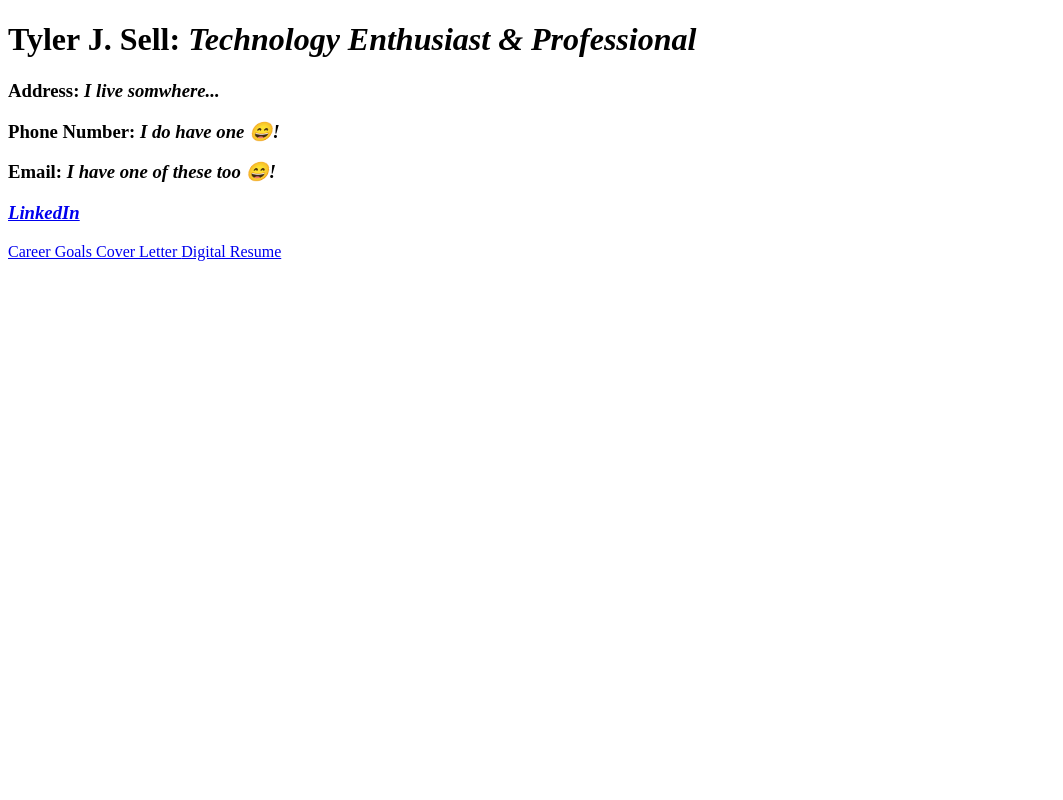
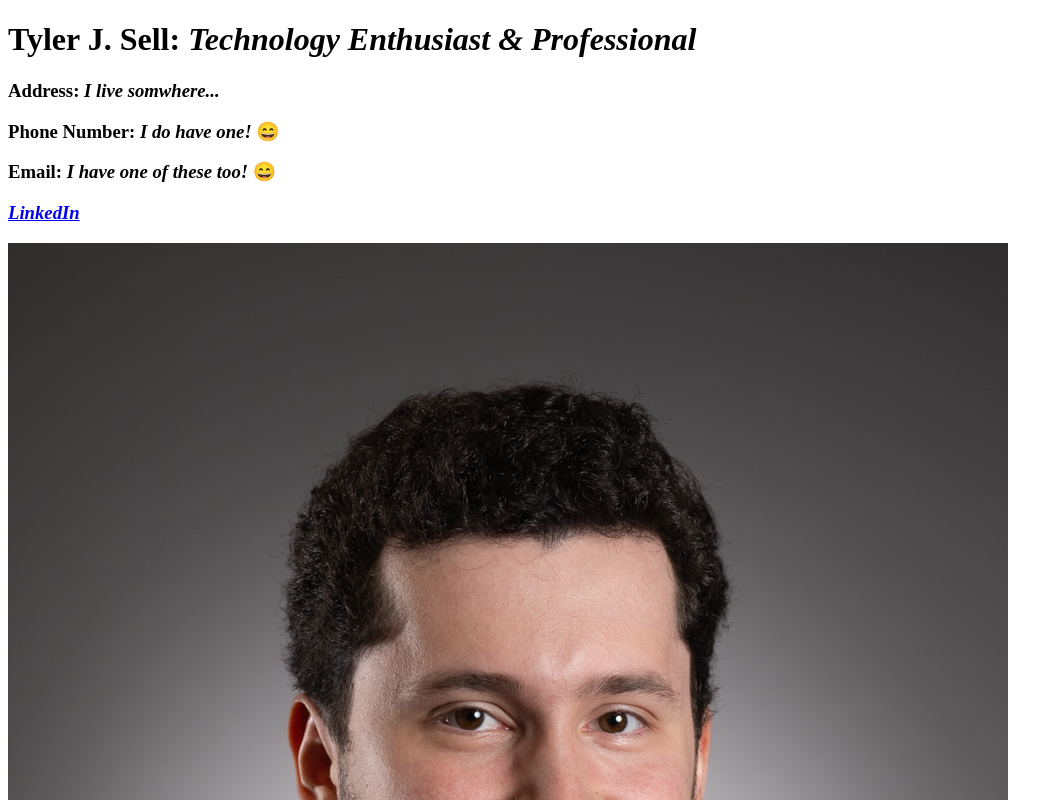
Before and after one commit to VOID1793/Portfolio_Website, a plain HTML site: page resume.html in a window 1280 px wide. Shown: the top 800 px of the page, without its empty margins (0-1063 px from the left). Drawn offline with Linux system fonts and the light colour scheme.

Commit message:
Addition of content.

```diff
--- a/resume.html
+++ b/resume.html
@@ -13,19 +13,18 @@
     <header>
         <h1> <strong>Tyler J. Sell:</strong> <em>Technology Enthusiast & Professional</em> </h1>
         <h3> Address: <em>I live somwhere... </em></h3>
-        <h3> Phone Number: <em>I do have one 😄! </em></h3>
-        <h3> Email: <em>I have one of these too 😄! </em></h3>
-
+        <h3> Phone Number: <em>I do have one! </em>😄</h3>
+        <h3> Email: <em>I have one of these too! </em>😄</h3>
         <h3> <a href="https://www.linkedin.com/in/sellnet "> <em>LinkedIn </em><a/></h3>
+        <img src="./attachments/images/Resume Photo.jpg" alt="Image of Tyler Sell">
     </header>
 
-    <div>
+    <div id="navigation">
         <nav id="menu_items">
 
             <a href="career-goals.html"> Career Goals </a>
             <a href="cover-letter.html"> Cover Letter </a>
             <a href="resume.html"> Digital Resume</a>
-
 
         </nav>
     </div>
@@ -38,5 +37,7 @@
 
 
 
+
+
     <script> scr="./scripts/main.js"</script>
 </body>
```
